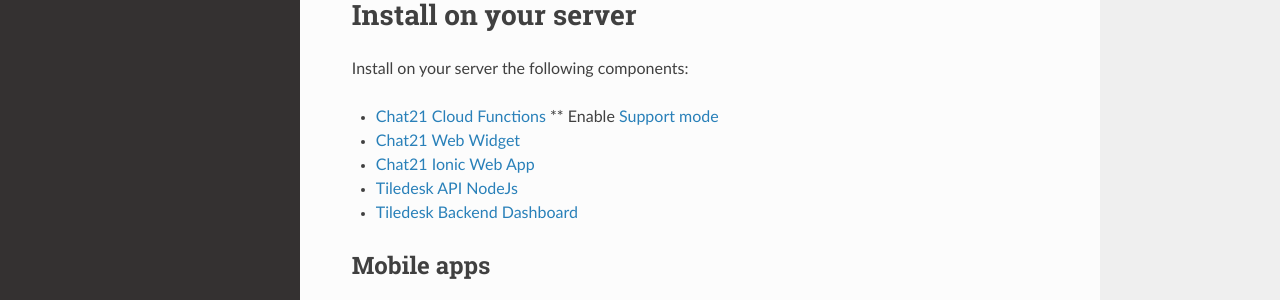
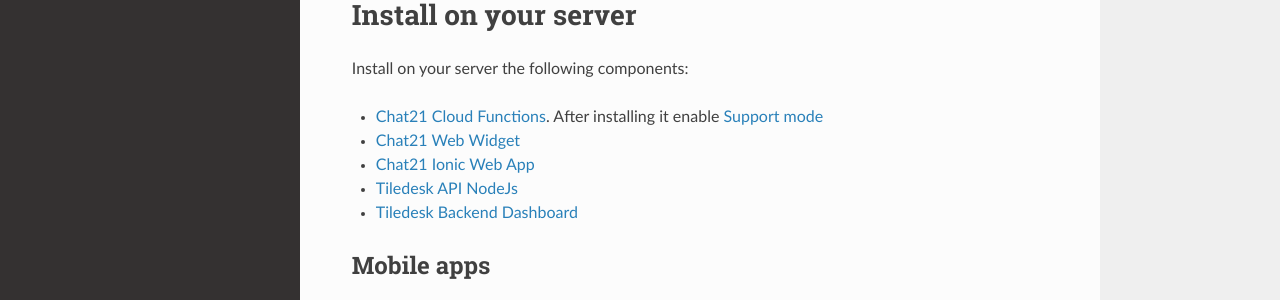
Before and after one commit to NavpreetSamra/tiledesk-docs, a Sphinx documentation site: the page built from docs/index.md, in a window 1280 px wide and 1233 px high. Shown: the part 489-789 px from the top of the window. Built offline with Sphinx 7.4.7 and the Read the Docs theme 2.0.0, drawn with Linux system fonts in a browser that asks for light colours.

Commit message:
Update index.md

```diff
--- a/docs/index.md
+++ b/docs/index.md
@@ -15,8 +15,7 @@
 
 Install on your server the following components:
 
-* [Chat21 Cloud Functions](https://github.com/chat21/chat21-cloud-functions)
-** Enable [Support mode](https://github.com/chat21/chat21-cloud-functions/blob/master/docs/setup_options.md#support-mode)
+* [Chat21 Cloud Functions](https://github.com/chat21/chat21-cloud-functions). After installing it enable [Support mode](https://github.com/chat21/chat21-cloud-functions/blob/master/docs/setup_options.md#support-mode)
 
 * [Chat21 Web Widget](https://github.com/chat21/chat21-web-widget)
 
```
